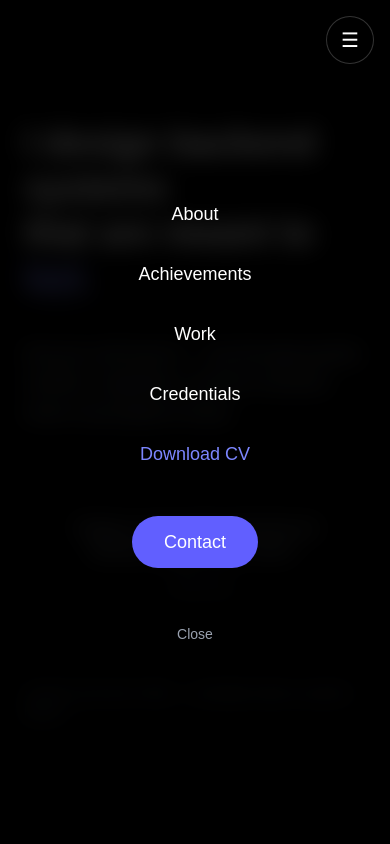
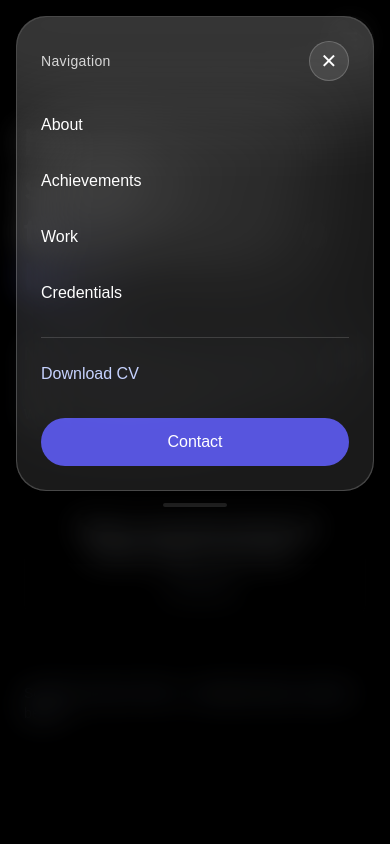
Before and after one commit to MohanaSaravananKumaresan/myportfolio, a Next.js app: page / in a window 390 px wide. Both pictures are taken after a click on the button "Open menu". Shown: the top 844 px of the page. Built offline with nearby package versions, Linux system fonts and the light colour scheme.

Commit message:
Phase 3.3

```diff
--- a/components/Navbar.tsx
+++ b/components/Navbar.tsx
@@ -30,12 +30,24 @@ const SECTION_META: Record<string, { title: string; icon: string }> = {
 };
 
 export default function Navbar() {
-    const [active, setActive] =
-        useState<keyof typeof SECTION_META>("overview");
+    const [active, setActive] = useState<keyof typeof SECTION_META>("overview");
     const [scrolled, setScrolled] = useState(false);
     const [hovered, setHovered] = useState(false);
+
     const [mobileMenu, setMobileMenu] = useState(false);
+    const [mobileMenuVisible, setMobileMenuVisible] = useState(false);
 
+    const openMobileMenu = () => {
+        setMobileMenu(true);
+        requestAnimationFrame(() => setMobileMenuVisible(true));
+    };
+
+    const closeMobileMenu = () => {
+        setMobileMenuVisible(false);
+        setTimeout(() => setMobileMenu(false), 220);
+    };
+
+    // ===== Scroll spy =====
     useEffect(() => {
         const onScroll = () => {
             const y = window.scrollY;
@@ -72,10 +84,21 @@ export default function Navbar() {
         return () => window.removeEventListener("scroll", onScroll);
     }, []);
 
+    // ===== Lock background scroll when menu open =====
+    useEffect(() => {
+        if (mobileMenu) {
+            document.body.style.overflow = "hidden";
+        } else {
+            document.body.style.overflow = "";
+        }
+
+        return () => {
+            document.body.style.overflow = "";
+        };
+    }, [mobileMenu]);
+
     const expanded = !scrolled || hovered;
     const meta = SECTION_META[active];
-
-    const closeMobileMenu = () => setMobileMenu(false);
 
     return (
         <>
@@ -83,7 +106,7 @@ export default function Navbar() {
             <nav
                 className={`
           hidden md:block
-                    fixed top-6 z-[100] isolate
+          fixed top-6 z-[1000] isolate
           transition-all duration-300 ease-out
           ${scrolled ? "left-6 translate-x-0" : "left-1/2 -translate-x-1/2"}
         `}
@@ -102,14 +125,12 @@ export default function Navbar() {
             transition-all duration-300
           "
                 >
-                    {/* ICON */}
                     <img
                         src={meta.icon}
                         alt=""
                         className="w-7 h-7 invert opacity-90 flex-shrink-0"
                     />
 
-                    {/* TITLE */}
                     <span className="text-base font-medium tracking-wide text-white whitespace-nowrap">
             {meta.title}
           </span>
@@ -170,9 +191,9 @@ export default function Navbar() {
             </nav>
 
             {/* ================= MOBILE NAVBAR ================= */}
-            <nav className="md:hidden fixed top-4 right-4 z-[100]">
+            <nav className="md:hidden fixed top-4 right-4 z-[1000]">
                 <button
-                    onClick={() => setMobileMenu(true)}
+                    onClick={openMobileMenu}
                     className="
             w-12 h-12
             flex items-center justify-center
@@ -182,6 +203,8 @@ export default function Navbar() {
             border border-white/20
             shadow-lg
             text-white text-xl
+            active:scale-95
+            transition
           "
                     aria-label="Open menu"
                 >
@@ -189,28 +212,130 @@ export default function Navbar() {
                 </button>
             </nav>
 
-            {/* ================= MOBILE MENU ================= */}
+            {/* ================= MOBILE MENU (BLUR BACKGROUND) ================= */}
             {mobileMenu && (
-                <div className="md:hidden fixed inset-0 z-[90] bg-black/80 backdrop-blur-md">
-                    <div className="h-full flex flex-col items-center justify-center gap-8 text-lg text-white">
-                        <a href="#about" onClick={closeMobileMenu}>
+                <div className="md:hidden fixed inset-0 z-[9999]">
+                    {/* 🔥 BLUR OVERLAY */}
+                    <div
+                        className={`
+              absolute inset-0
+              bg-black/25
+              backdrop-blur-lg
+              transition-opacity duration-200
+              ${mobileMenuVisible ? "opacity-100" : "opacity-0"}
+            `}
+                        onClick={closeMobileMenu}
+                    />
+
+                    {/* Glass Panel */}
+                    <div
+                        className={`
+              absolute top-4 left-4 right-4
+              transition-all duration-200 ease-out
+              ${mobileMenuVisible ? "opacity-100 translate-y-0" : "opacity-0 -translate-y-2"}
+            `}
+                        onClick={(e) => e.stopPropagation()}
+                    >
+                        <div
+                            className="
+                relative overflow-hidden
+                rounded-[30px]
+                bg-white/10
+                backdrop-blur-2xl
+                border border-white/20
+                shadow-2xl shadow-black/50
+              "
+                        >
+                            {/* Specular highlight */}
+                            <div
+                                className="
+                  pointer-events-none
+                  absolute -top-20 left-1/2
+                  h-44 w-[520px]
+                  -translate-x-1/2
+                  rounded-full
+                  bg-white/12
+                  blur-2xl
+                "
+                            />
+
+                            {/* Inner edge glow */}
+                            <div
+                                className="
+                  pointer-events-none
+                  absolute inset-0
+                  rounded-[30px]
+                  ring-1 ring-white/15
+                "
+                            />
+
+                            <div className="relative px-6 py-6">
+                                {/* Top row */}
+                                <div className="flex items-center justify-between">
+                                    <p className="text-sm text-white/80 tracking-wide">
+                                        Navigation
+                                    </p>
+
+                                    <button
+                                        onClick={closeMobileMenu}
+                                        className="
+                      w-10 h-10
+                      rounded-full
+                      bg-white/10
+                      border border-white/20
+                      text-white text-xl
+                      flex items-center justify-center
+                      hover:border-indigo-400/40
+                      transition
+                      active:scale-95
+                    "
+                                        aria-label="Close menu"
+                                    >
+                                        ✕
+                                    </button>
+                                </div>
+
+                                {/* Links */}
+                                <div className="mt-6 flex flex-col gap-4 text-white">
+                                    <a
+                                        href="#about"
+                                        onClick={closeMobileMenu}
+                                        className="py-2 hover:text-indigo-300 transition"
+                                    >
                                         About
                                     </a>
-                        <a href="#achievements" onClick={closeMobileMenu}>
+
+                                    <a
+                                        href="#achievements"
+                                        onClick={closeMobileMenu}
+                                        className="py-2 hover:text-indigo-300 transition"
+                                    >
                                         Achievements
                                     </a>
-                        <a href="#projects" onClick={closeMobileMenu}>
+
+                                    <a
+                                        href="#projects"
+                                        onClick={closeMobileMenu}
+                                        className="py-2 hover:text-indigo-300 transition"
+                                    >
                                         Work
                                     </a>
-                        <a href="#credentials" onClick={closeMobileMenu}>
+
+                                    <a
+                                        href="#credentials"
+                                        onClick={closeMobileMenu}
+                                        className="py-2 hover:text-indigo-300 transition"
+                                    >
                                         Credentials
                                     </a>
+
+                                    <div className="mt-2 h-px bg-white/15" />
 
                                     <a
                                         href="/MohanaSaravanan_CV.pdf"
                                         target="_blank"
-                            className="text-indigo-400"
                                         onClick={closeMobileMenu}
+                                        className="py-2 text-indigo-200 hover:text-indigo-100 transition"
                                     >
                                         Download CV
                                     </a>
@@ -218,17 +343,25 @@ export default function Navbar() {
                                     <a
                                         href="#contact"
                                         onClick={closeMobileMenu}
-                            className="mt-4 px-8 py-3 rounded-full bg-indigo-500 text-white"
+                                        className="
+                      mt-2
+                      inline-flex items-center justify-center
+                      px-6 py-3
+                      rounded-full
+                      bg-indigo-500/85
+                      text-white font-medium
+                      hover:bg-indigo-500
+                      transition
+                      active:scale-95
+                    "
                                     >
                                         Contact
                                     </a>
+                                </div>
+                            </div>
+                        </div>
 
-                        <button
-                            onClick={closeMobileMenu}
-                            className="mt-6 text-sm text-gray-400"
-                        >
-                            Close
-                        </button>
+                        <div className="mt-3 mx-auto h-1 w-16 rounded-full bg-white/15" />
                     </div>
                 </div>
             )}
```
Lines whose indentation alone changed are shown as unchanged.
